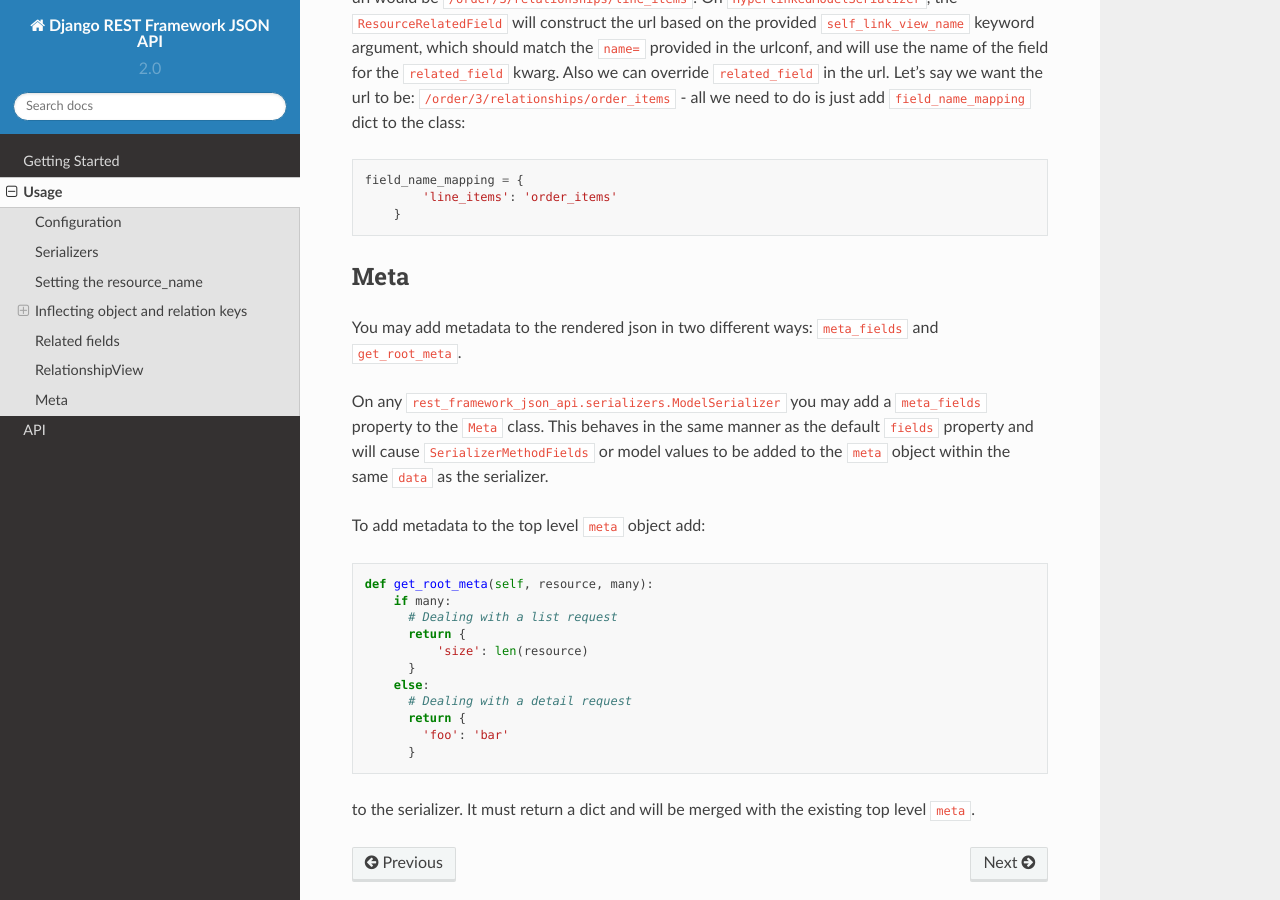
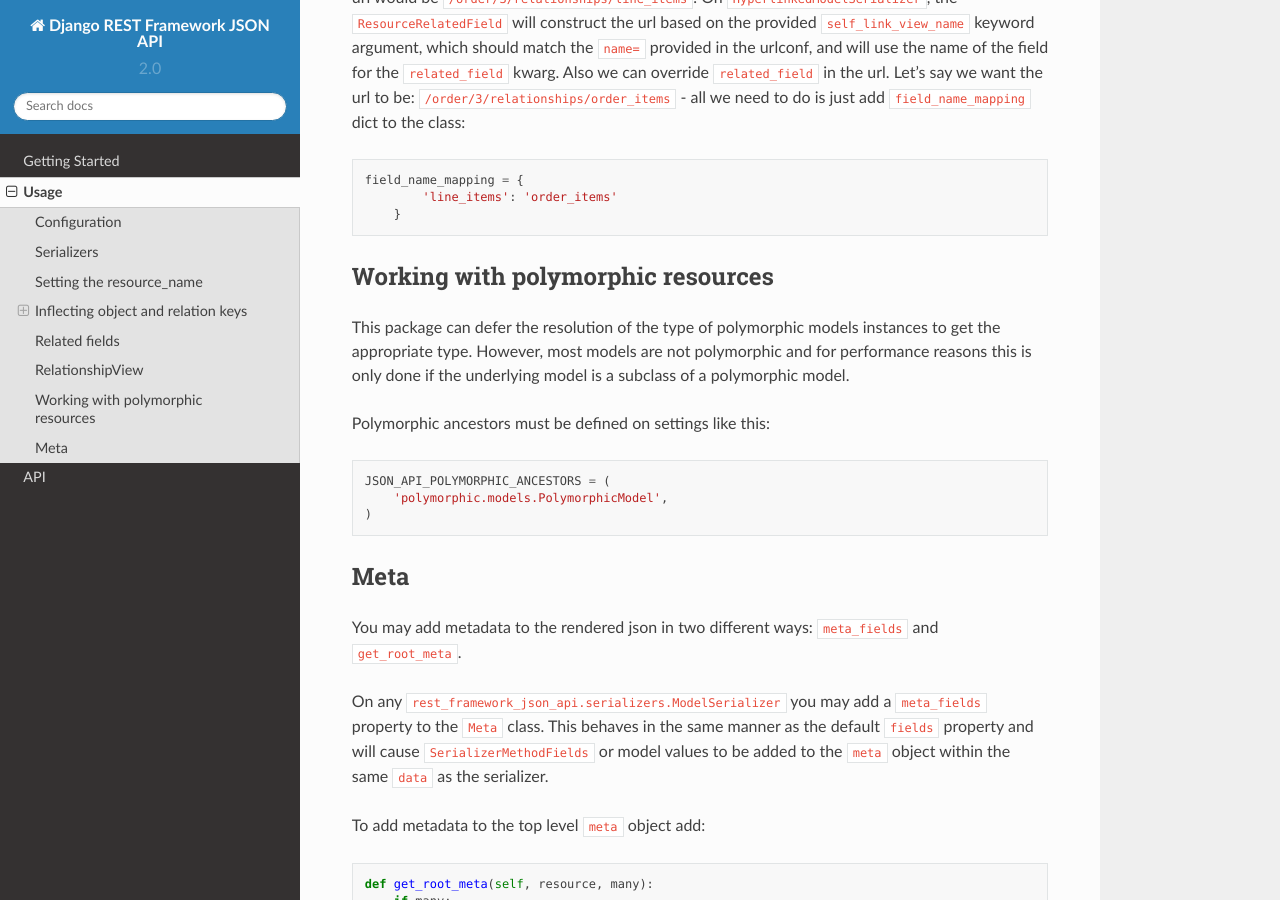
Before and after one commit to django-json-api/django-rest-framework-json-api, a Sphinx documentation site: the page built from docs/usage.md, in a window 1280 px wide and 900 px high, scrolled down 7719 px. Built offline with Sphinx 7.4.7 and the Read the Docs theme 2.0.0, drawn with Linux system fonts in a browser that asks for light colours.

Commit message:
Polymorphic ancestors must now be defined in Django's settings Update documentation

````diff
--- a/docs/usage.md
+++ b/docs/usage.md
@@ -423,6 +423,19 @@ field_name_mapping = {
 ```
 
 
+### Working with polymorphic resources
+
+This package can defer the resolution of the type of polymorphic models instances to get the appropriate type.
+However, most models are not polymorphic and for performance reasons this is only done if the underlying model is a subclass of a polymorphic model.
+
+Polymorphic ancestors must be defined on settings like this:
+
+```python
+JSON_API_POLYMORPHIC_ANCESTORS = (
+    'polymorphic.models.PolymorphicModel',
+)
+```
+
 ### Meta
 
 You may add metadata to the rendered json in two different ways: `meta_fields` and `get_root_meta`.
````
Also changed, not shown: 2 other files.
